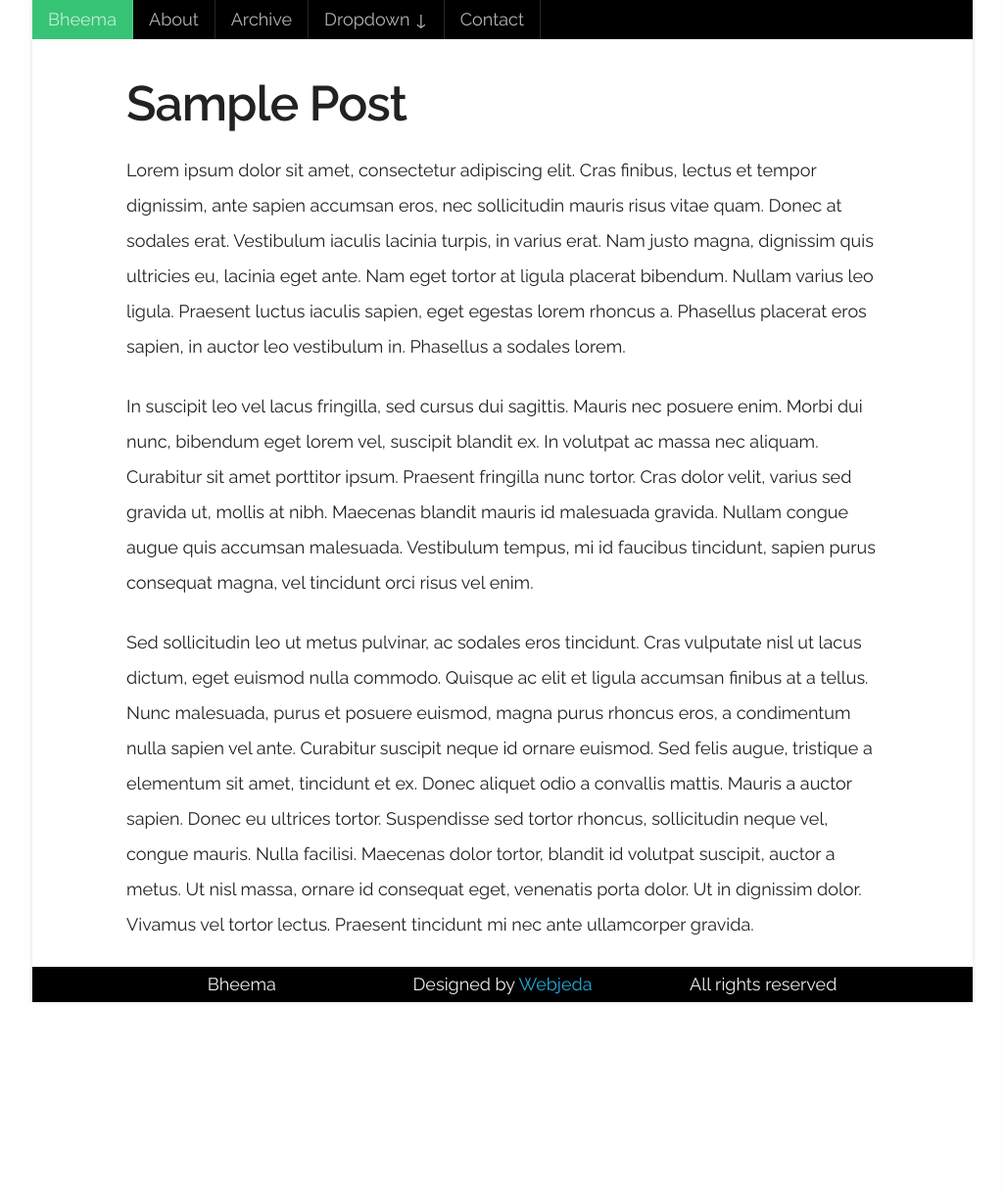
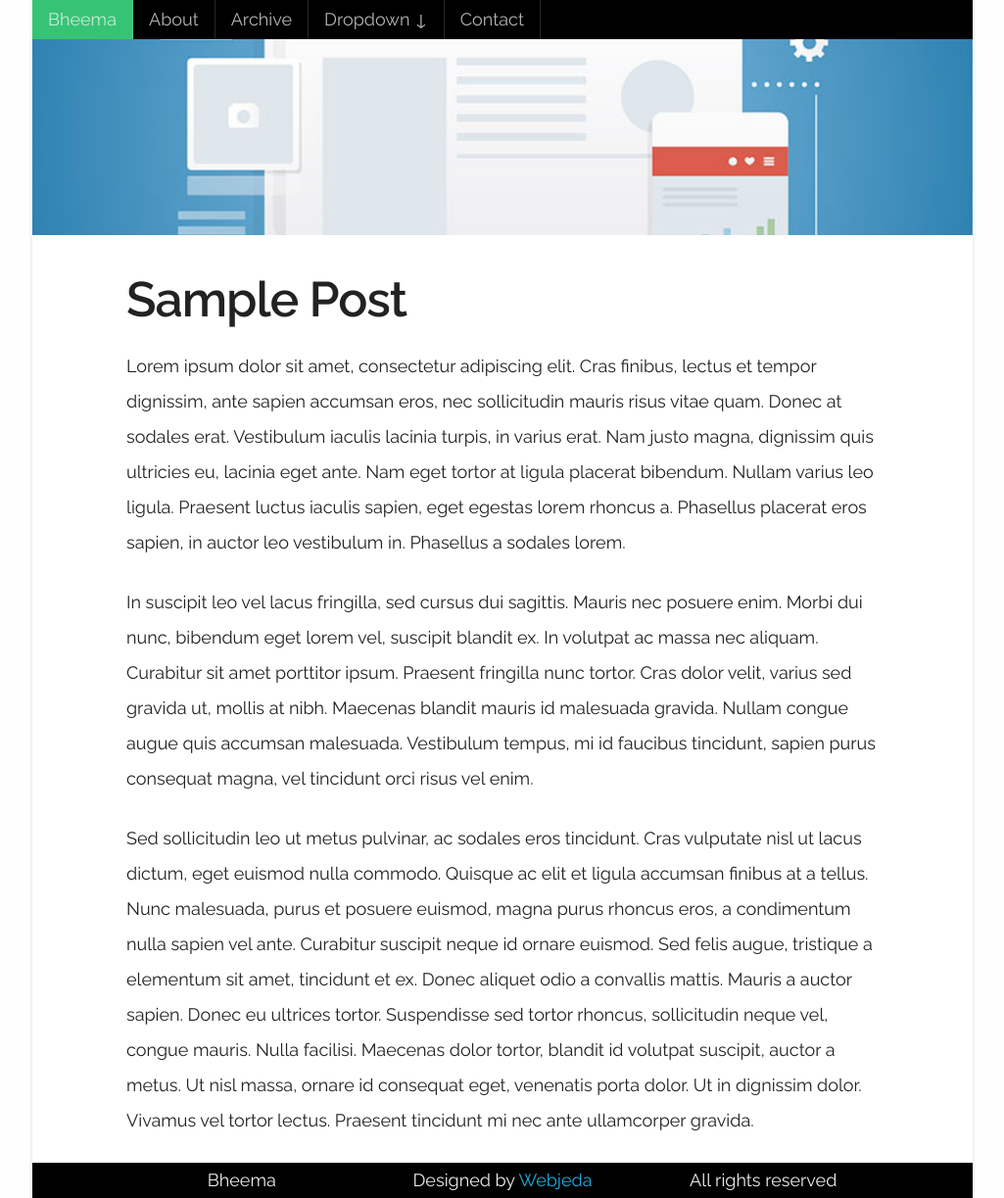
Before and after one commit to zackprice/zackprice.github.io, a Jekyll site: the page built from _posts/2016-05-06-sample-2.md, in a window 1280 px wide. Shown: the whole page at 98% size, without its empty margins (127-1152 px from the left). Built offline with Jekyll 4.4.1, drawn with Linux system fonts in a browser that asks for light colours; before the commit the page ends 1023 px from its top, so only the background shows below that.

Commit message:
no message

```diff
--- a/_sass/style.scss
+++ b/_sass/style.scss
@@ -293,12 +293,14 @@ pre {
 /* Header Image on posts */
 .page-image {
     background-position: center center;
-    background-size: contain; /* Change from 'cover' to 'contain' */
+    background-size: cover;
     margin-bottom: 1em;
-    height: auto; /* Allow the image to set its own height */
+    width: 100%;
+    height: auto; /* This should adapt based on the content, but let's set a minimum height */
+    min-height: 200px; /* Set a minimum height to ensure it displays initially */
 
     @include media-query($on-palm) {
-        height: auto; /* Allow the image to set its own height for smaller screens too */
+        min-height: 200px; /* Ensure there's a minimum height on smaller screens too */
     }
 }
 
```
